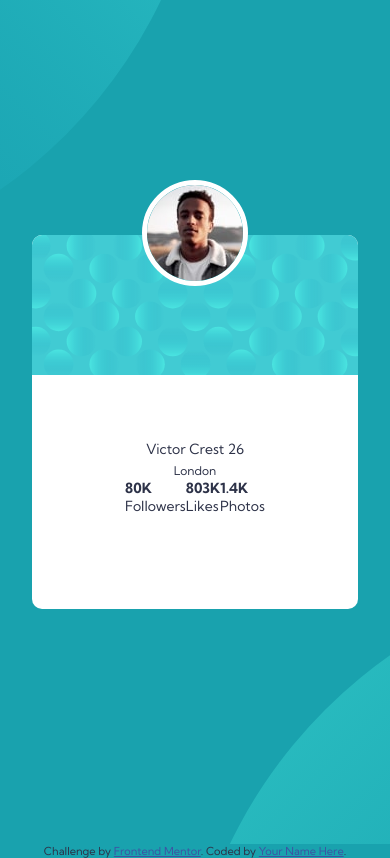
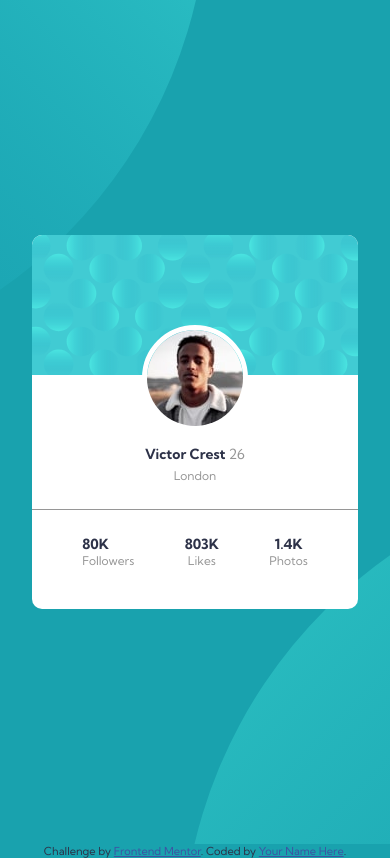
Before and after one commit to hannanel100/profile-card-component-main, a plain HTML site: page index.html in a window 390 px wide. Drawn offline with Linux system fonts and the light colour scheme.

Commit message:
almost done with mobile

```diff
--- a/index.html
+++ b/index.html
@@ -47,16 +47,16 @@
 
           <div class="card__info__city">London</div>
         </div>
-        <div class="card__stats flex flex-jc-sb">
-          <div class="stat">
+        <div class="card__stats flex flex-jc-sa">
+          <div class="stat flex flex-fd-c flex-ai-">
             <div class="stat__count">80K</div>
             <div class="stat__type">Followers</div>
           </div>
-          <div class="stat">
+          <div class="stat flex flex-fd-c flex-ai-c">
             <div class="stat__count">803K</div>
             <div class="stat__type">Likes</div>
           </div>
-          <div class="stat">
+          <div class="stat flex flex-fd-c flex-ai-c">
             <div class="stat__count">1.4K</div>
             <div class="stat__type">Photos</div>
           </div>
--- a/styles/_card.scss
+++ b/styles/_card.scss
@@ -1,5 +1,6 @@
 .card {
   // max-width: 50%;
+  position: relative;
   z-index: 3;
   width: 326px;
   height: 374px;
@@ -15,25 +16,38 @@
     border-radius: 50%;
     border: 5px solid white;
     position: absolute;
-    top: 180px;
+    top: 90px;
     z-index: 2;
   }
   &__info {
-    margin-top: 65px;
+    margin-top: 70px;
     &__name {
       margin-bottom: 5px;
+      font-weight: $bold;
     }
     &__age {
+      color: $darkGray;
       font-weight: 400;
     }
     &__city {
-      font-weight: 400;
       margin: 0;
       font-size: $font-md;
+      color: $darkGray;
+    }
+  }
+  &__stats {
+    margin-top: 25px;
+    padding: 25px;
+    width: 100%;
+    border-top: 1px solid $darkGray;
+    .stat {
+      &__count {
+        font-weight: $bold;
+      }
+      &__type {
+        color: $darkGray;
+        font-size: $font-md;
+      }
     }
   }
 }
-
-.stat__count {
-  font-weight: $bold;
-}
--- a/styles/_globals.scss
+++ b/styles/_globals.scss
@@ -29,11 +29,11 @@ body {
   &-jc-sb {
     justify-content: space-between;
   }
+  &-jc-sa {
+    justify-content: space-around;
+  }
   &-jc-c {
     justify-content: center;
-  }
-  &-jc-sb {
-    justify-content: space-between;
   }
   &-ai-c {
     align-items: center;
@@ -49,7 +49,7 @@ body {
   z-index: 1;
   background-image: url(../images/bg-pattern-top.svg),
     url(../images/bg-pattern-bottom.svg);
-  background-position: top -700px left -769px,
-    /* this positions the first image */ bottom -700px right -769px; /* this positions the second image */
+  background-position: top -600px left -769px,
+    /* this positions the first image */ bottom -600px right -769px; /* this positions the second image */
   background-repeat: no-repeat; /* this applies to both images */
 }
```
Also changed, not shown: styles/style.css, 1 other file.
